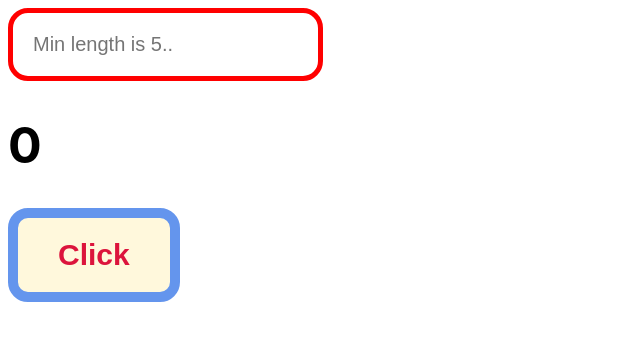
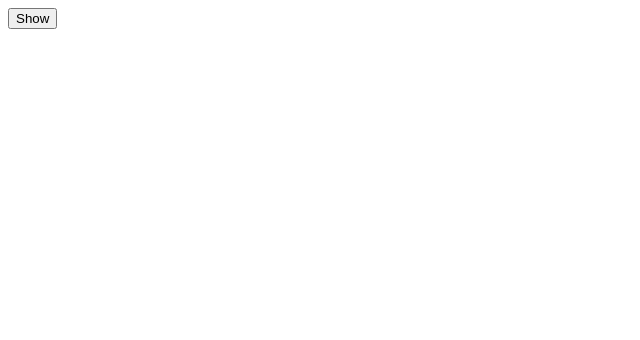
Before and after one commit to ZERO2ONE23581/REACT_APP, a React (Create React App) app: page / in a window 1280 px wide. Shown: the top 340 px of the page, without its empty margins (0-640 px from the left). Built offline with nearby package versions, Linux system fonts and the light colour scheme.

Commit message:
clean up

```diff
--- a/src/App.js
+++ b/src/App.js
@@ -1,48 +1,23 @@
+import { useEffect, useState } from "react";
 import styles from "./App.module.css";
-import { useEffect, useState } from "react";
+
+function Hello() {
+  useEffect(() => {
+    console.log("CREATED :)");
+    return () => console.log("DESTROYED :(");
+  }, []);
+  return <h1 className={styles.btn}>HELLO WORLD</h1>;
+}
 
 function App() {
-  const [counter, setValue] = useState(0);
-  const onClick = () => setValue((prev) => prev + 2);
-
-  const [keyword, setKeyword] = useState("");
-  const onChange = (event) => {
-    setKeyword(event.target.value);
+  const [showing, setShowing] = useState(false);
+  const onClick = () => {
+    setShowing((prev) => !prev);
   };
-
-  console.log("THIS RUNS ALL THE TIME!");
-
-  useEffect(() => {
-    console.log("RUNS ONLY ONCE!");
-  }, []);
-
-  useEffect(() => {
-    console.log("RUNS WHEN 'counter' CHANGES");
-  }, [counter]);
-
-  useEffect(() => {
-    if (keyword !== "" && keyword.length > 5) {
-      console.log("RUNS WHEN 'keyword' WHERE ITS LENGTH MORE THAN 5 CHANGES");
-    }
-  }, [keyword]);
-
-  useEffect(() => {
-    console.log("I RUN WHEN 'keyword' && 'counter' CHANGES");
-  }, [keyword, counter]);
-
   return (
     <div>
-      <input
-        value={keyword}
-        onChange={onChange}
-        className={styles.inp}
-        type="text"
-        placeholder="Min length is 5.."
-      ></input>
-      <h1 className={styles.title}>{counter}</h1>
-      <button onClick={onClick} className={styles.btn}>
-        Click
-      </button>
+      {showing ? <Hello /> : null}
+      <button onClick={onClick}>{showing ? "Hide" : "Show"}</button>
     </div>
   );
 }
--- a/src/App.module.css
+++ b/src/App.module.css
@@ -5,13 +5,15 @@
 }
 .btn {
   cursor: pointer;
-  padding: 20px 40px;
   font-size: 30px;
   font-weight: bold;
-  border: 10px solid cornflowerblue;
-  border-radius: 20px;
-  background-color: cornsilk;
-  color: crimson;
+  border: none;
+  border-radius: 15px;
+  width: 300px;
+  text-align: center;
+  padding: 15px;
+  background-color: crimson;
+  color: cornsilk;
 }
 .inp {
   padding: 20px;
```
